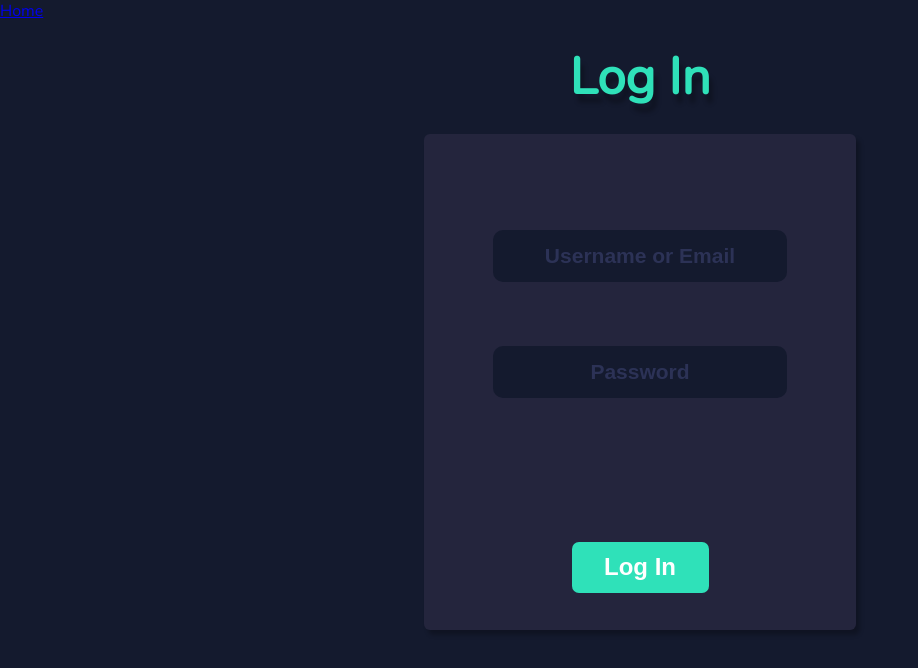
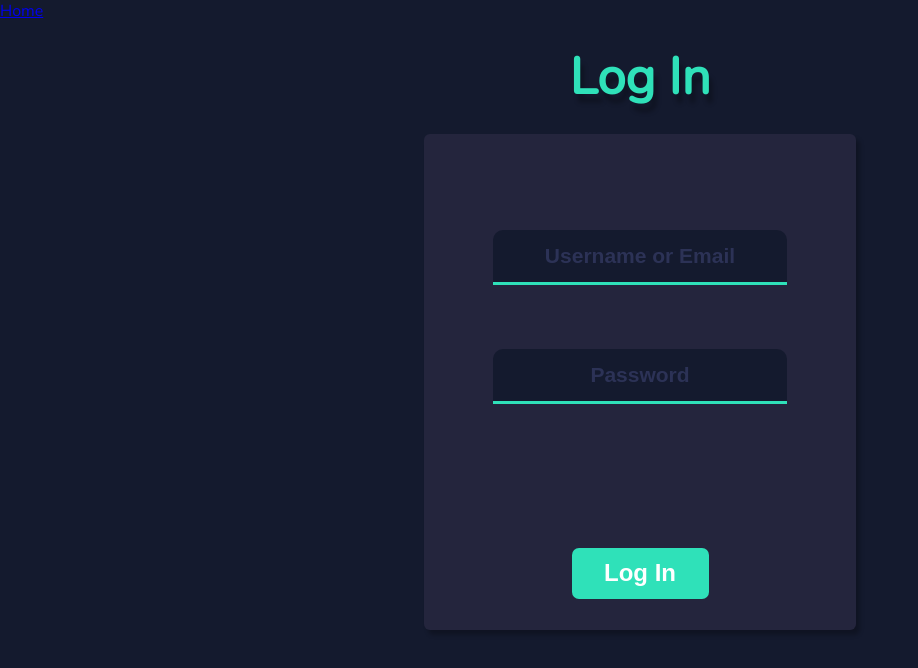
Before and after one commit to 0Calories/untitled-block-game-site, a React (Create React App) app: page / in a window 1280 px wide. Shown: the top 668 px of the page, without its empty margins (0-918 px from the left). Built offline with nearby package versions, Linux system fonts and the light colour scheme; the HTML template or start-up script is replaced by a standard one.

Commit message:
Update login form css

```diff
--- a/src/styles/components/_login-form.scss
+++ b/src/styles/components/_login-form.scss
@@ -37,7 +37,8 @@
 .input {
     background-color: $background;
     border: none;
-    border-radius: 10px;
+    border-bottom: 3px solid $primary;
+    border-radius: 10px 10px 0px 0px;
     color: white;
     display: inline-block;
     font-size: 21px;
@@ -46,20 +47,6 @@
     width: 290px;
     height: 50px;
     margin-bottom: 4rem;
-}
-
-.input:after {
-    content: 'df';
-    display: block;
-    width: 0;
-    height: 50px;
-    background: #000;
-    transition: width .3s;
-}
-
-.input:focus::after {
-    width: 100%;
-    //transition: width .3s;
 }
 
 .input::placeholder {
```
